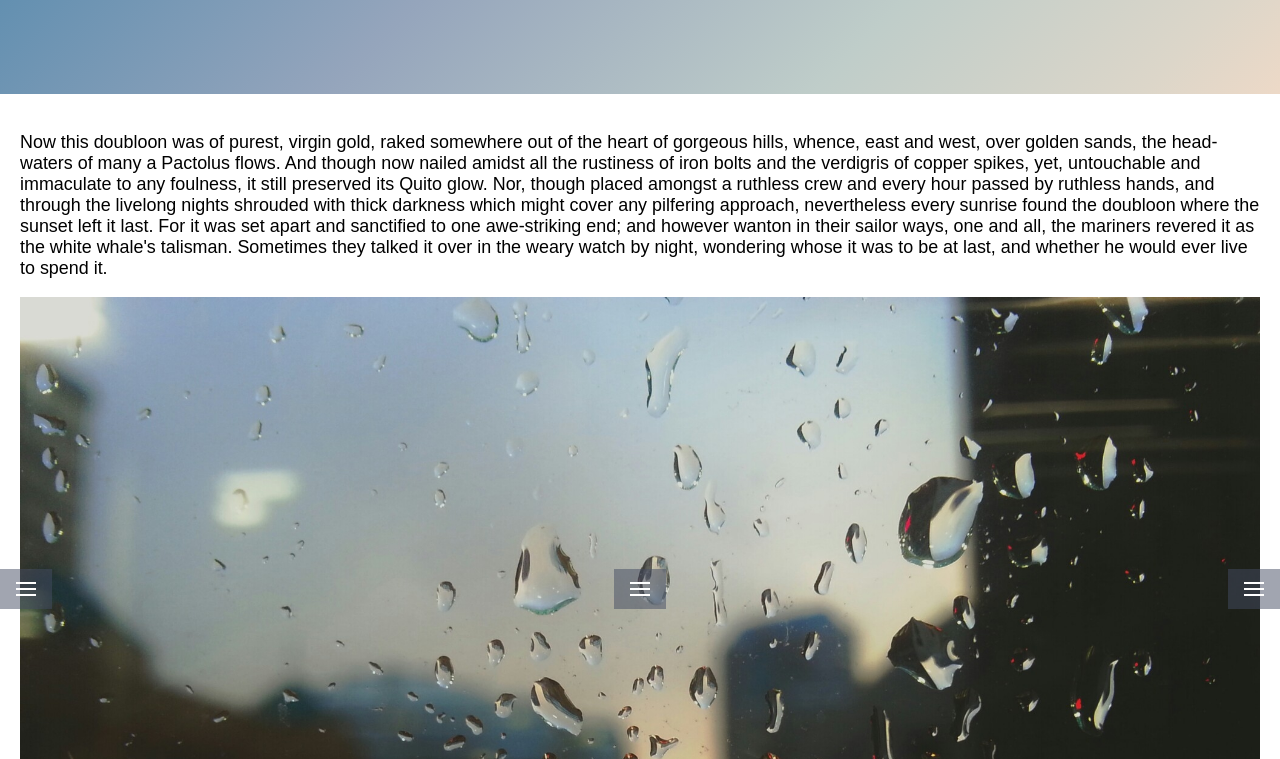
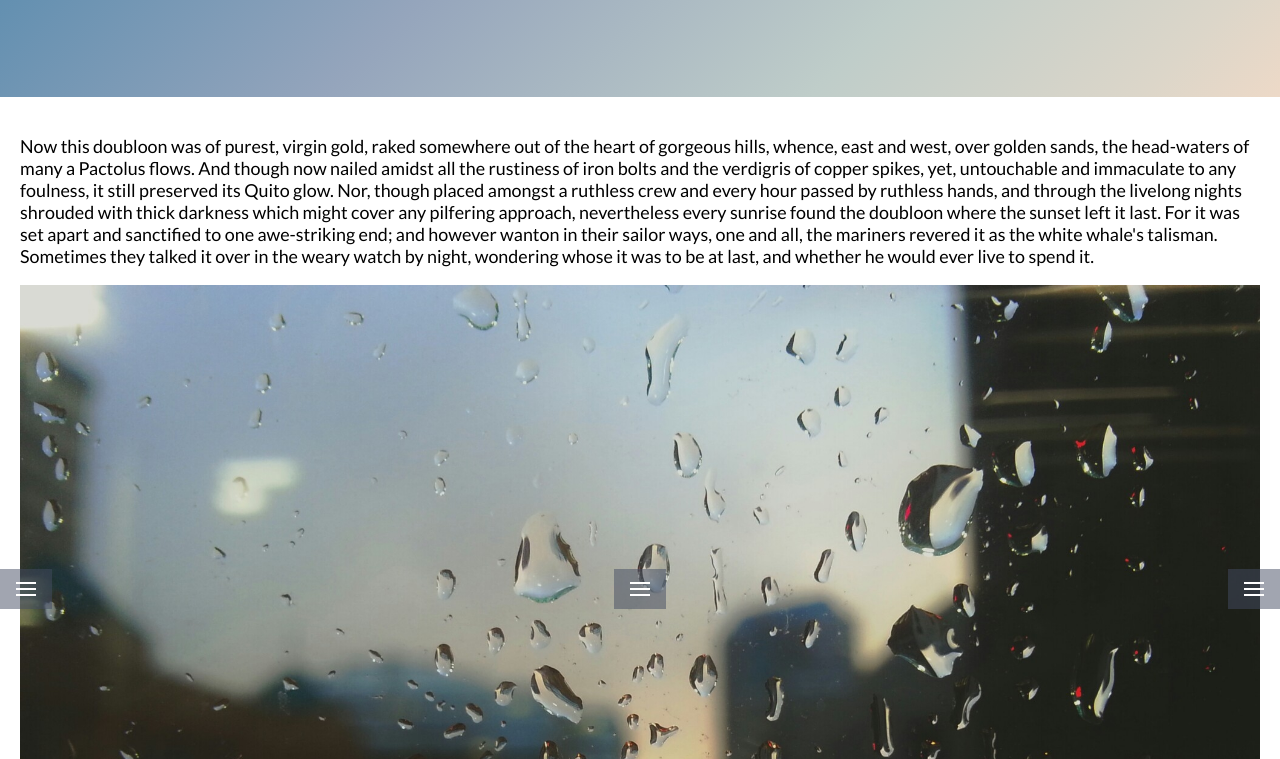
Before and after one commit to rictorres/offcanvas-boilerplate, a website: page dev/index.html in a window 1280 px wide. Shown: the part 191-950 px from the top of the page. Drawn offline with nearby package versions, Linux system fonts and the light colour scheme; files that its build step writes are made by us from their sources.

Commit message:
Add Google Font: Lato

```diff
--- a/dev/assets/less/custom.less
+++ b/dev/assets/less/custom.less
@@ -20,7 +20,7 @@ html {
 body {
   height: 100%;
 
-  font-family: Arial, sans-serif;
+  font-family: 'Lato', sans-serif;
   .font-size(16);
 
   background: #fff;
--- a/dev/index.html
+++ b/dev/index.html
@@ -14,6 +14,8 @@
   <meta http-equiv="cleartype" content="on">
 
   <meta name="author" content="Ricardo Torres - rictorres.com">
+
+  <link rel="stylesheet" href="http://fonts.googleapis.com/css?family=Lato">
 
   <!-- build:css assets/css/main.css -->
   <link rel="stylesheet" href="assets/css/normalize.css">
```
